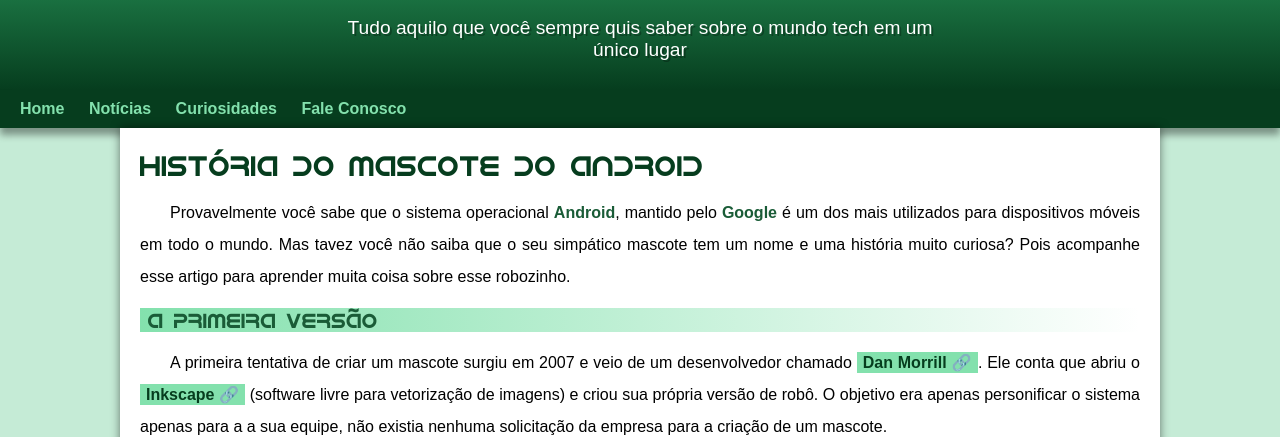
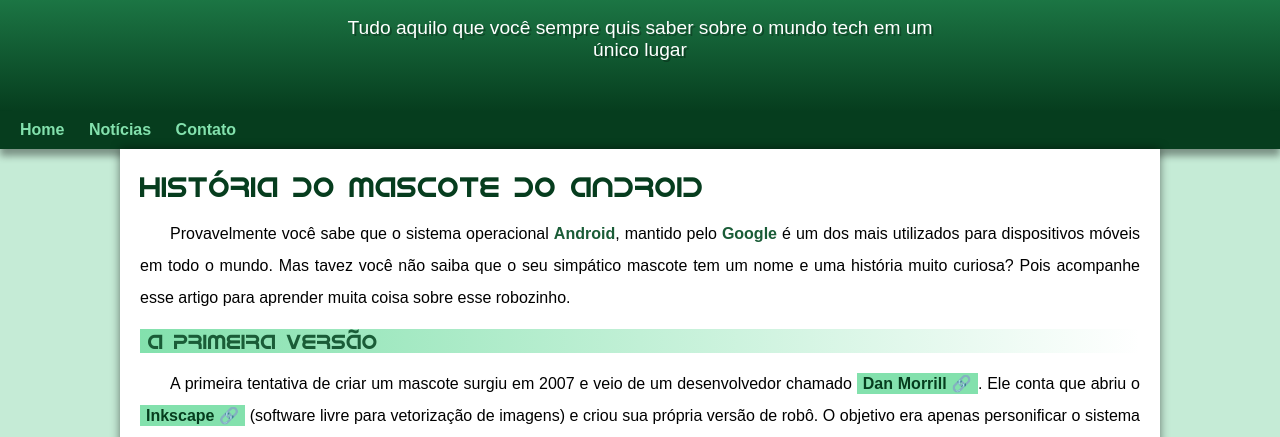
Before and after one commit to dudanascimento9/site-android, a plain HTML site: page index.html in a window 1280 px wide. Shown: the part 100-537 px from the top of the page. Drawn offline with Linux system fonts and the light colour scheme; a web font is replaced by a local one.

Commit message:
mudei para padding

```diff
--- a/estilo/style.css
+++ b/estilo/style.css
@@ -60,7 +60,7 @@
     padding-right: 10px;
     padding-left: 10px;
     margin: auto;
-    margin-bottom: 25px;
+    padding-bottom: 50px;
     text-shadow: 2px 2px 0px rgba(0, 0, 0, 0.281);
 }
 
--- a/index.html
+++ b/index.html
@@ -17,8 +17,7 @@
     <nav>
         <a href="#">Home</a>
         <a href="#">Notícias</a>
-        <a href="#">Curiosidades</a>
-        <a href="#">Fale Conosco</a>
+        <a href="#">Contato</a>
     </nav>
 
     <main>
```
